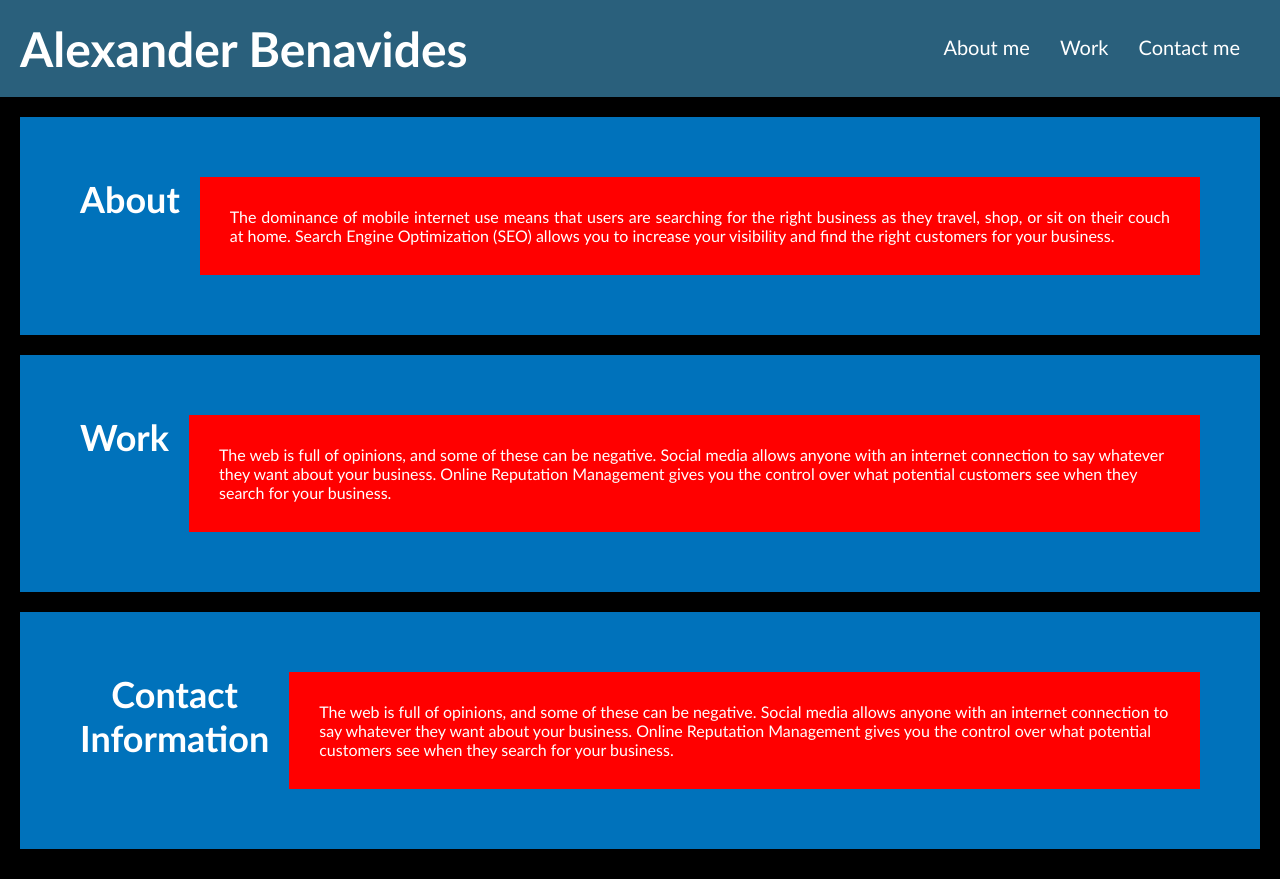
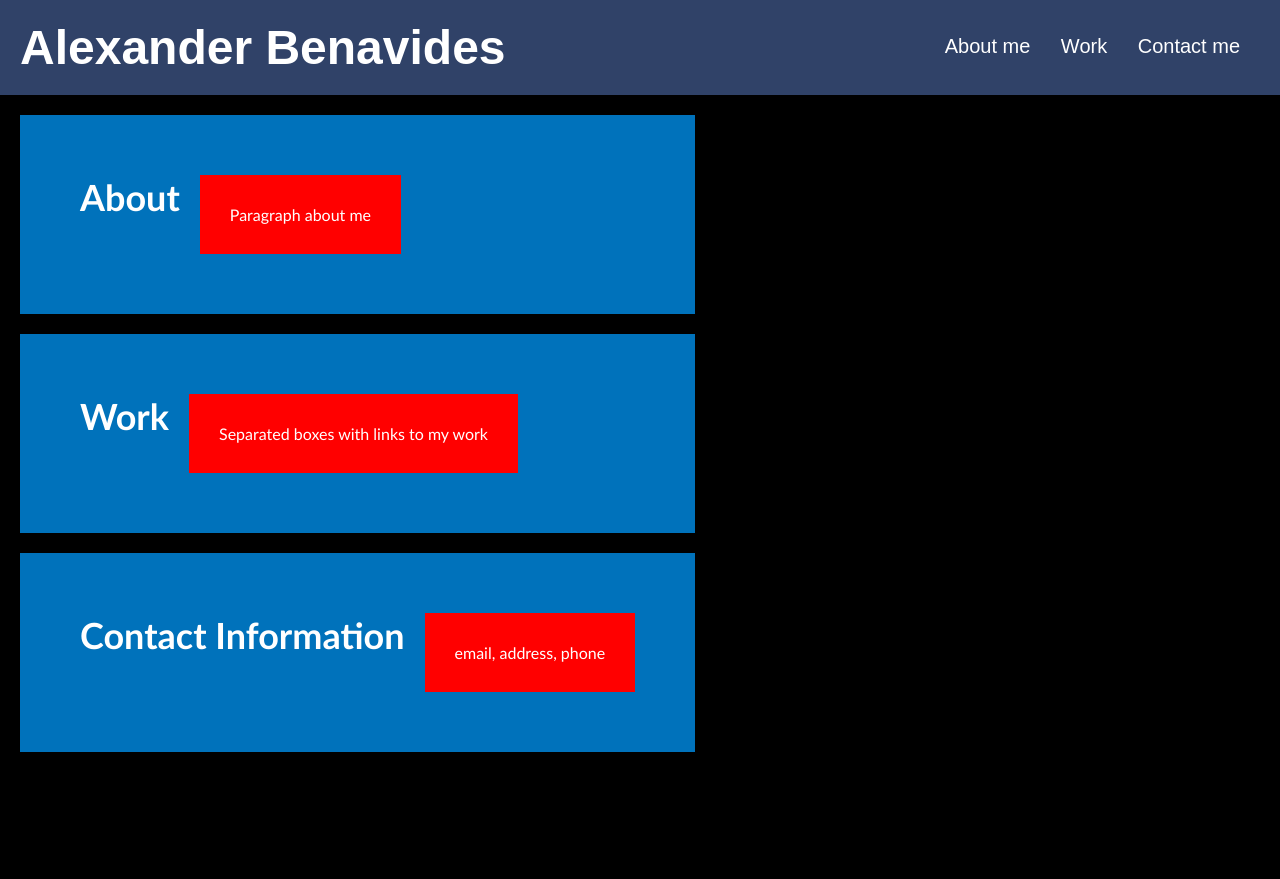
Before and after one commit to alexben11/challenge-2-portfolio, a plain HTML site: page Assets/index.html in a window 1280 px wide. After the commit the page ends 800 px from the top, so only its background shows below. Drawn offline with Linux system fonts and the light colour scheme.

Commit message:
keep trying

```diff
--- a/Assets/index.html
+++ b/Assets/index.html
@@ -27,19 +27,20 @@
 
 
     <div class="content">
-        <div class="About"><h2>About</h2>
-          <div class="box">
+        <div class="About">
+            <h2>About</h2>
+            <div class="box">
               <p>
-                The dominance of mobile internet use means that users are searching for the right business as they travel, shop, or sit on their couch at home. Search Engine Optimization (SEO) allows you to increase your visibility and find the right customers for your business.
-            </p>
-          </div>
+                Paragraph about me
+                </p>
+            </div>
         </div>
 
         <div class="Work">
             <h2>Work</h2>
             <div class="box">
              <p>
-                The web is full of opinions, and some of these can be negative. Social media allows anyone with an internet connection to say whatever they want about your business. Online Reputation Management gives you the control over what potential customers see when they search for your business.
+                Separated boxes with links to my work
             </p>
             </div>
         </div>
@@ -49,9 +50,8 @@
           <h2>Contact Information</h2>
           <div class="box">
            <p>
-              The web is full of opinions, and some of these can be negative. Social media allows anyone with an internet connection to say whatever they want about your business. Online Reputation Management gives you the control over what potential customers see when they search for your business.
+              email, address, phone
           </p>
-          </div>
       </div>
     </div>
 
--- a/Assets/style.css
+++ b/Assets/style.css
@@ -11,8 +11,8 @@ body {
 
 .header {
   padding: 20px;
-  font-family: 'Trebuchet MS', 'Lucida Sans Unicode', 'Lucida Grande', 'Lucida Sans', Arial, sans-serif;
-  background-color: #2a607c;
+  font-family: Arial, Helvetica, sans-serif;
+  background-color: #304268;
   color: #ffffff;
   margin-bottom: 10px;
   width:100%;
@@ -28,7 +28,7 @@ body {
   padding-top: 15px;
   margin-right: 20px;
   float: right;
-  font-family: 'Gill Sans', 'Gill Sans MT', Calibri, 'Trebuchet MS', sans-serif;
+  font-family: Arial, Helvetica, sans-serif;
   font-size: 20px;
  }
 
@@ -46,12 +46,15 @@ a {
   text-decoration: none;
 }
 
+
+
 .content {
   margin-top: 10px;
   margin-bottom: 10px;
   margin-right: 20px;
   margin-left: 20px;
   display: inline-block;
+  justify-items:normal;
 }
 
 .About {
@@ -64,12 +67,13 @@ a {
   display: flex;
 }
 
-h2 {
-  display: block;
+.About h2 {
   text-align: center;
-  justify-content: column;
-  ;
+  padding: 10px;
+  margin-bottom: 20px;
+  font-size: 36px;
 }
+
 .box {
   padding: 10px;
   margin: 10px;
@@ -77,12 +81,7 @@ h2 {
 
 }
 
-.About h2 {
-  text-align: center;
-  padding: 10px;
-  margin-bottom: 20px;
-  font-size: 36px;
-}
+
 
 p {
   display: flex;
```
